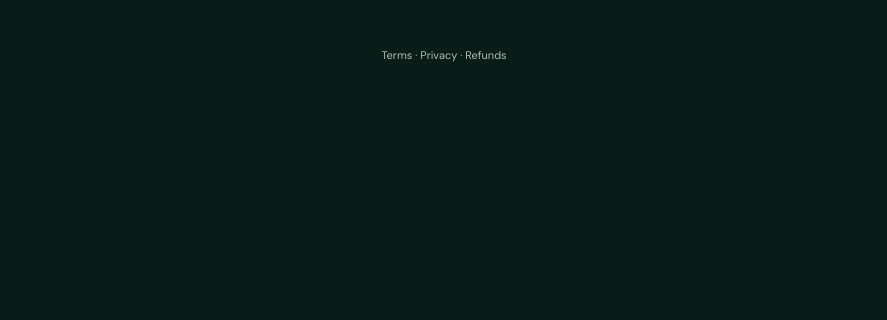
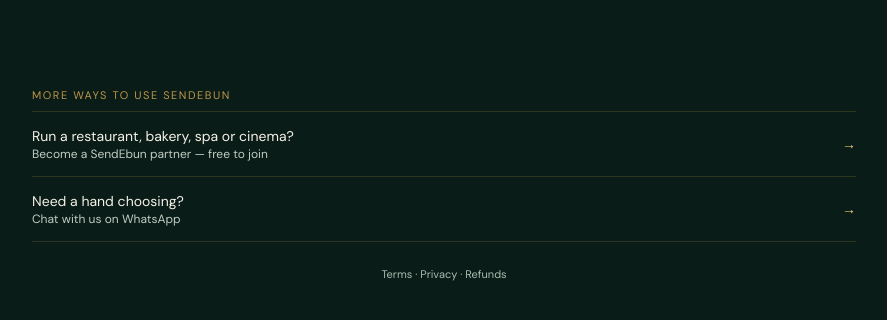
Before and after one commit to Tadec-Labs/ebun-platform, a Next.js app in the folder apps/web/: page /send in a window 1280 px wide. Shown: the part 264-584 px from the top of the page, without its empty margins (196-1083 px from the left). Built offline with nearby package versions, Linux system fonts and the light colour scheme; no server answers.

Commit message:
feat(web): link companies, partners and help from the app
The gift list now ends with other ways to use SendEbun: company campaigns, becoming a partner, and help on WhatsApp. The send header links to companies on the first step, the logo goes home, and company pages link back to personal gifting.

```diff
--- a/apps/web/src/app/(company)/layout.tsx
+++ b/apps/web/src/app/(company)/layout.tsx
@@ -1,5 +1,7 @@
 import type { Metadata, Viewport } from "next";
+import Link from "next/link";
 import { BrandLogo } from "@/components/brand-logo";
+import { LANDING_URL } from "@/lib/site-links";
 
 export const metadata: Metadata = {
   title: "Your SendEbun campaign",
@@ -25,8 +27,14 @@
       {/* Dark bar: the logo is drawn for dark surfaces. */}
       <header className="bg-zinc-950">
         <div className="mx-auto flex max-w-4xl items-center justify-between px-5 py-3">
-          <BrandLogo size="sm" href={null} />
-          <span className="text-xs text-zinc-400">For companies</span>
+          {/* Safe to leave: the company's link lives in a cookie, so /company brings them straight back. */}
+          <BrandLogo size="sm" href={LANDING_URL} />
+          <nav aria-label="SendEbun" className="flex items-center gap-4 text-xs">
+            <span className="hidden text-zinc-400 sm:inline">For companies</span>
+            <Link href="/send" className="text-zinc-200 underline-offset-4 hover:underline">
+              Send a personal gift
+            </Link>
+          </nav>
         </div>
       </header>
       <main className="mx-auto w-full max-w-4xl px-5 py-8">{children}</main>
--- a/apps/web/src/app/(consumer)/send/page.tsx
+++ b/apps/web/src/app/(consumer)/send/page.tsx
@@ -1,5 +1,9 @@
 import type { Metadata } from "next";
-import { mediaMessagesEnabled, whatsappAutoDeliveryEnabled } from "@/lib/feature-flags";
+import {
+  corporateSelfServeEnabled,
+  mediaMessagesEnabled,
+  whatsappAutoDeliveryEnabled,
+} from "@/lib/feature-flags";
 import { getGiftCatalog } from "@/lib/gifts/get-gift-catalog";
 import { SendExperience } from "./send-experience";
 
@@ -17,6 +21,7 @@
       catalogReachable={catalog.kind === "ok"}
       allowScheduling={whatsappAutoDeliveryEnabled()}
       allowRecordings={mediaMessagesEnabled()}
+      companiesOpen={corporateSelfServeEnabled()}
     />
   );
 }
--- a/apps/web/src/app/(consumer)/send/send-experience.tsx
+++ b/apps/web/src/app/(consumer)/send/send-experience.tsx
@@ -1,6 +1,9 @@
 "use client";
 
+import Link from "next/link";
 import { BrandLogo } from "@/components/brand-logo";
+import { OtherWays } from "@/components/other-ways";
+import { LANDING_URL } from "@/lib/site-links";
 import { useEffect, useState } from "react";
 import { PolicyLinks } from "@/components/policy-links";
 import type { GiftCatalogItem } from "@/lib/gifts/types";
@@ -60,6 +63,7 @@
   catalogReachable,
   allowScheduling,
   allowRecordings,
+  companiesOpen,
 }: {
   catalog: GiftCatalogItem[];
   catalogReachable: boolean;
@@ -67,6 +71,8 @@
   allowScheduling: boolean;
   /** Voice and video tabs — off until media storage is live (MEDIA_MESSAGES). */
   allowRecordings: boolean;
+  /** /company/start is open (CORPORATE_SELF_SERVE): link to it from the gift list. */
+  companiesOpen: boolean;
 }) {
   const [phase, setPhase] = useState<Phase>("gift");
   const [draft, setDraft] = useState<SendDraft>({
@@ -96,10 +102,23 @@
     >
       <header className="pt-5 pb-7">
         <div className="flex items-center justify-between">
-          <BrandLogo size="sm" href={null} />
-          <p className="text-[11px] tracking-wide" style={{ color: "var(--cream-dim)" }}>
-            Step {currentPhaseIndex + 1} of {PHASES.length}
-          </p>
+          {/* The logo goes home to the main site — but only from the first
+              step, so a tap mid-message can't throw away a draft. */}
+          <BrandLogo size="sm" href={phase === "gift" ? LANDING_URL : null} />
+          <div className="flex items-center gap-4">
+            {phase === "gift" && companiesOpen && (
+              <Link
+                href="/company/start"
+                className="text-[11px] tracking-wide underline-offset-4 hover:underline"
+                style={{ color: "var(--gold-light)" }}
+              >
+                For companies
+              </Link>
+            )}
+            <p className="text-[11px] tracking-wide" style={{ color: "var(--cream-dim)" }}>
+              Step {currentPhaseIndex + 1} of {PHASES.length}
+            </p>
+          </div>
         </div>
         <ol className="mt-4 grid grid-cols-3 gap-1.5" aria-label="Send a gift progress">
           {PHASES.map((item, index) => {
@@ -134,7 +153,8 @@
             setPhase("compose");
           }}
         />
-        <PolicyLinks className="pb-8" />
+        <OtherWays companiesOpen={companiesOpen} />
+        <PolicyLinks className="pt-6 pb-8" />
         </>
       )}
 
--- /dev/null
+++ b/apps/web/src/components/other-ways.tsx
@@ -0,0 +1,64 @@
+import Link from "next/link";
+import { becomePartnerUrl, helpUrl } from "@/lib/site-links";
+
+/**
+ * The bottom of the gift list: the other things people come to SendEbun
+ * for, one line each. Below the gifts, never above them — someone here
+ * to send a gift should see gifts first and never have to read past this.
+ */
+export function OtherWays({ companiesOpen }: { companiesOpen: boolean }) {
+  const row = "flex items-center justify-between gap-3 border-t py-3.5 text-sm";
+  const arrow = (
+    <span aria-hidden="true" style={{ color: "var(--gold-light)" }}>
+      →
+    </span>
+  );
+  return (
+    <nav aria-label="More ways to use SendEbun" className="mt-10 flex flex-col">
+      <p className="pb-2 text-[11px] tracking-[0.14em] uppercase" style={{ color: "var(--gold-dim)" }}>
+        More ways to use SendEbun
+      </p>
+      {companiesOpen && (
+        <Link href="/company/start" className={row} style={{ borderColor: "var(--border)", color: "var(--cream)" }}>
+          <span>
+            Gifts for your team or clients
+            <span className="block text-xs" style={{ color: "var(--cream-dim)" }}>
+              One list, one message, everyone chooses
+            </span>
+          </span>
+          {arrow}
+        </Link>
+      )}
+      <a
+        href={becomePartnerUrl()}
+        target="_blank"
+        rel="noopener noreferrer"
+        className={row}
+        style={{ borderColor: "var(--border)", color: "var(--cream)" }}
+      >
+        <span>
+          Run a restaurant, bakery, spa or cinema?
+          <span className="block text-xs" style={{ color: "var(--cream-dim)" }}>
+            Become a SendEbun partner — free to join
+          </span>
+        </span>
+        {arrow}
+      </a>
+      <a
+        href={helpUrl()}
+        target="_blank"
+        rel="noopener noreferrer"
+        className={`${row} border-b`}
+        style={{ borderColor: "var(--border)", color: "var(--cream)" }}
+      >
+        <span>
+          Need a hand choosing?
+          <span className="block text-xs" style={{ color: "var(--cream-dim)" }}>
+            Chat with us on WhatsApp
+          </span>
+        </span>
+        {arrow}
+      </a>
+    </nav>
+  );
+}
--- /dev/null
+++ b/apps/web/src/lib/site-links.ts
@@ -0,0 +1,32 @@
+import { LEGAL } from "@/lib/legal";
+
+/**
+ * The few places the app points people to outside a flow. One file, so
+ * the send flow, the company pages and the legal footer can't drift.
+ */
+
+/** The marketing site. */
+export const LANDING_URL = `https://${LEGAL.website.replace(/^https?:\/\//, "")}`;
+
+/**
+ * "Run a shop, restaurant or spa?" — a WhatsApp chat with SendEbun, the
+ * first message already written. Partners are signed one by one and get
+ * their private link from that chat, so a conversation beats a form.
+ */
+export function becomePartnerUrl(): string {
+  const digits = LEGAL.phone.replace(/\D/g, "");
+  const text = [
+    "Hi SendEbun, I'd like to become a partner.",
+    "",
+    "Business name: ",
+    "Area / address: ",
+    "What we offer (food, pampering, experiences…): ",
+  ].join("\n");
+  return `https://wa.me/${digits}?text=${encodeURIComponent(text)}`;
+}
+
+/** "Need help?" — straight to a person on WhatsApp. */
+export function helpUrl(): string {
+  const digits = LEGAL.phone.replace(/\D/g, "");
+  return `https://wa.me/${digits}?text=${encodeURIComponent("Hi SendEbun, I need a hand with a gift.")}`;
+}
```
Also changed, not shown: 2 other files (tests, documents, lock files or other folders).
